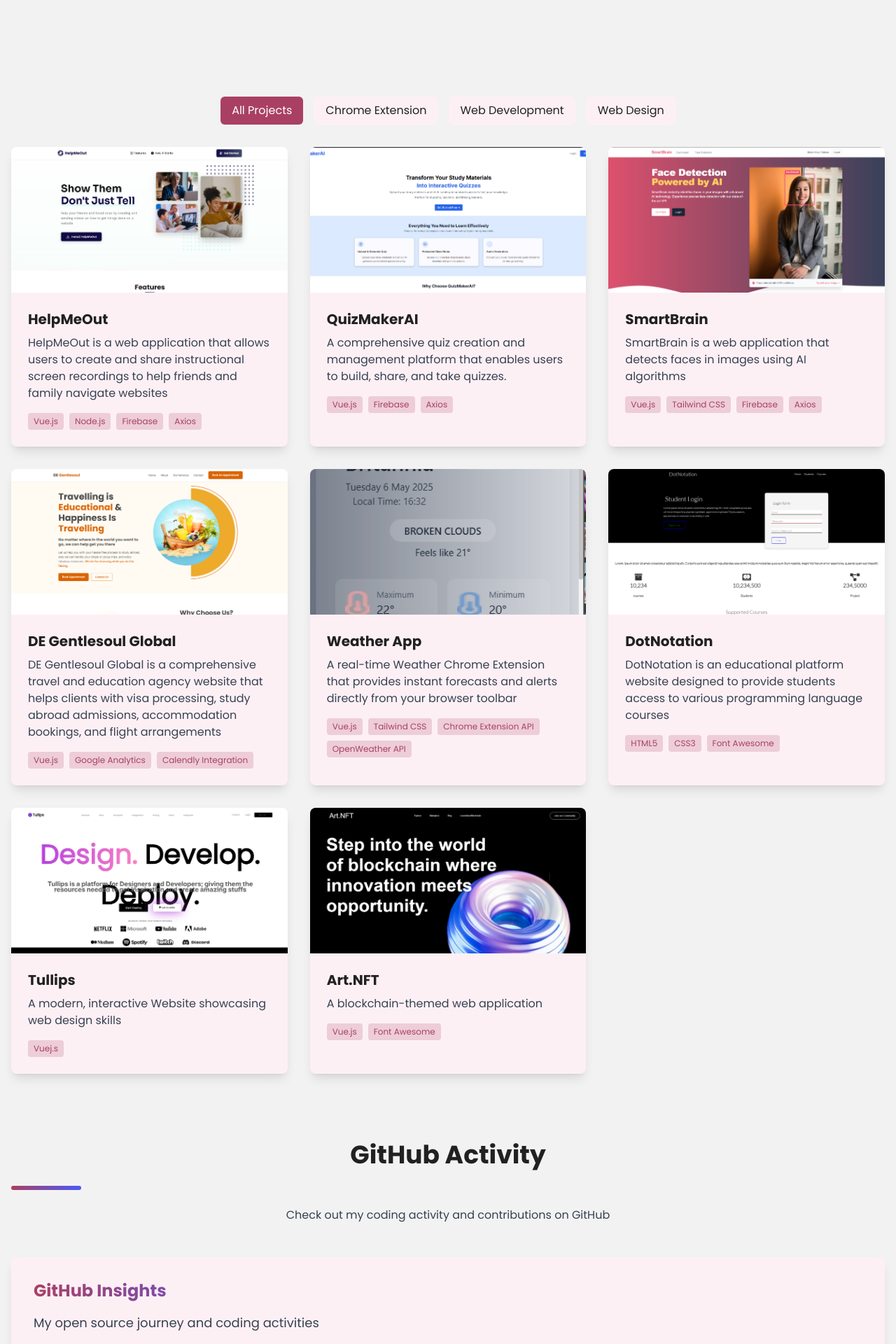
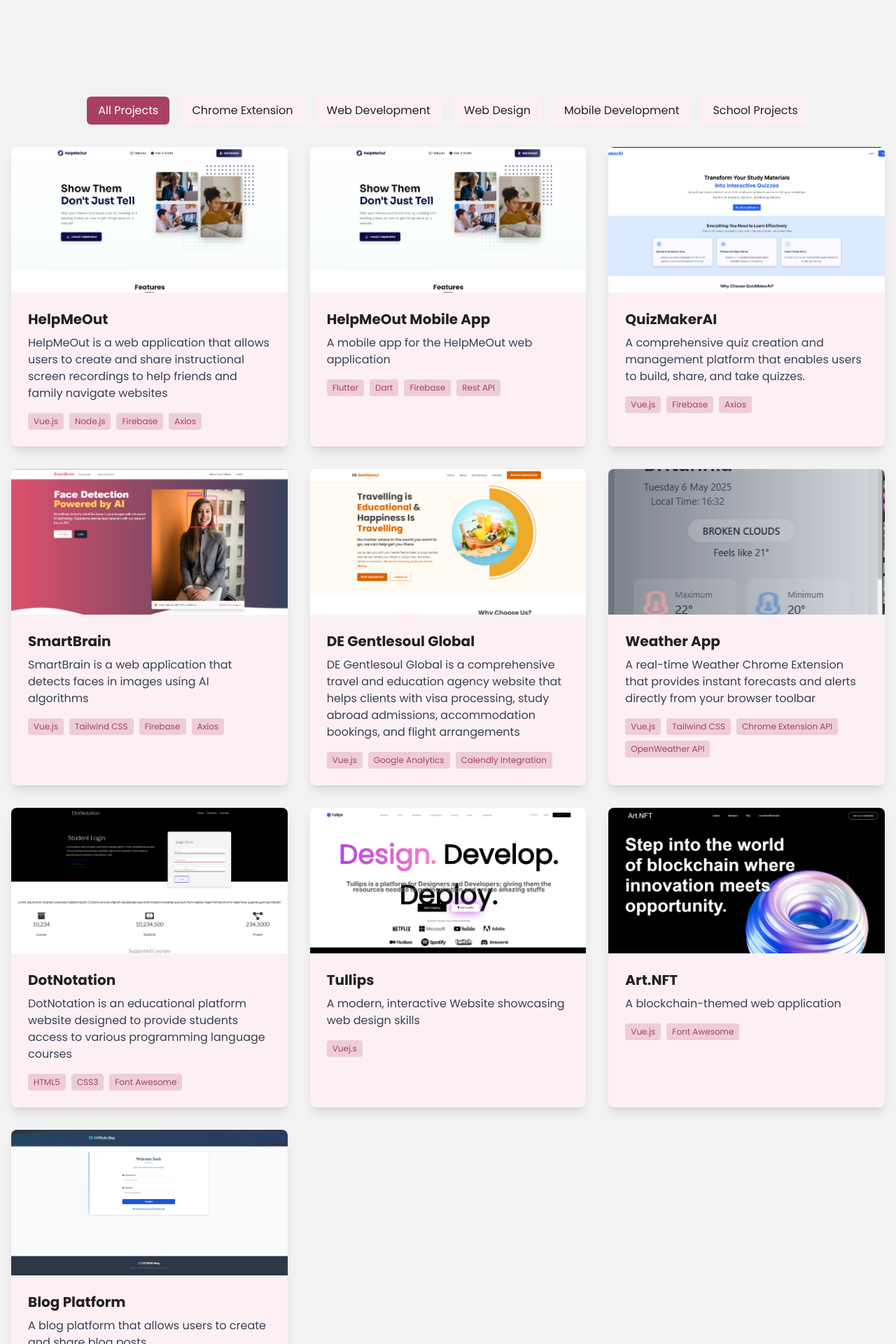
Before and after one commit to muheeeeez/WebDeveloperPortfolio, a Vue app: page /project-list in a window 1280 px wide. Shown: the part 300-2220 px from the top of the page at 70% size. Built offline with nearby package versions, Linux system fonts and the light colour scheme.

Commit message:
added more projects

```diff
--- a/src/views/Projects.vue
+++ b/src/views/Projects.vue
@@ -218,12 +218,13 @@ import deGentlesoul from "../img/degen.png";
 import dotNotation from "../img/DotNotation.png";
 import tullips from "../img/tullips.png";
 import artNFT from "../img/blockchain.png";
+import blogPlatform from "../img/blogplatform.png";
 export default {
   name: "ProjectsPage",
   data() {
     return {
       currentFilter: "all",
-      categories: ["Chrome Extension", "Web Development", "Web Design"],
+      categories: ["Chrome Extension", "Web Development", "Web Design", "Mobile Development", "School Projects"],
       projects: [
         {
           title: "HelpMeOut",
@@ -234,6 +235,15 @@ export default {
           category: "Web Development",
           demoLink: "https://help-meout.netlify.app/",
           codeLink: "https://github.com/muheeeeez/HelpMeOut-v2",
+        },
+        {
+          title: "HelpMeOut Mobile App ",
+          description: "A mobile app for the HelpMeOut web application",
+          image: helpMeOut,
+          technologies: ["Flutter", "Dart", "Firebase", "Rest API"],
+          category: "Mobile Development",
+          demoLink: "https://tinyurl.com/2absdxcl",
+          codeLink: "https://github.com/muheeeeez/HelpMeOutFlutter.git",
         },
         {
           title: "QuizMakerAI",
@@ -309,6 +319,15 @@ export default {
           category: "Web Design",
           demoLink: "https://artnftblockchain.netlify.app/",
           codeLink: "https://github.com/muheeeeez/Blockchain",
+        },
+        {
+          title: "Blog Platform",
+          description: "A blog platform that allows users to create and share blog posts",
+          image: blogPlatform,
+          technologies: ["HTML5", "CSS3", "PHP", "MySQL", "JavaScript", "Font Awesome"],
+          category: "School Projects",
+          demoLink: "https://blogplatform.kesug.com/",
+          codeLink: "https://github.com/BlogSystemProject/BlogSystem",
         },
         // {
         //   title: "Cloud Projects Coming Soon",
```
Also changed, not shown: src/img/blogplatform.png (added).
